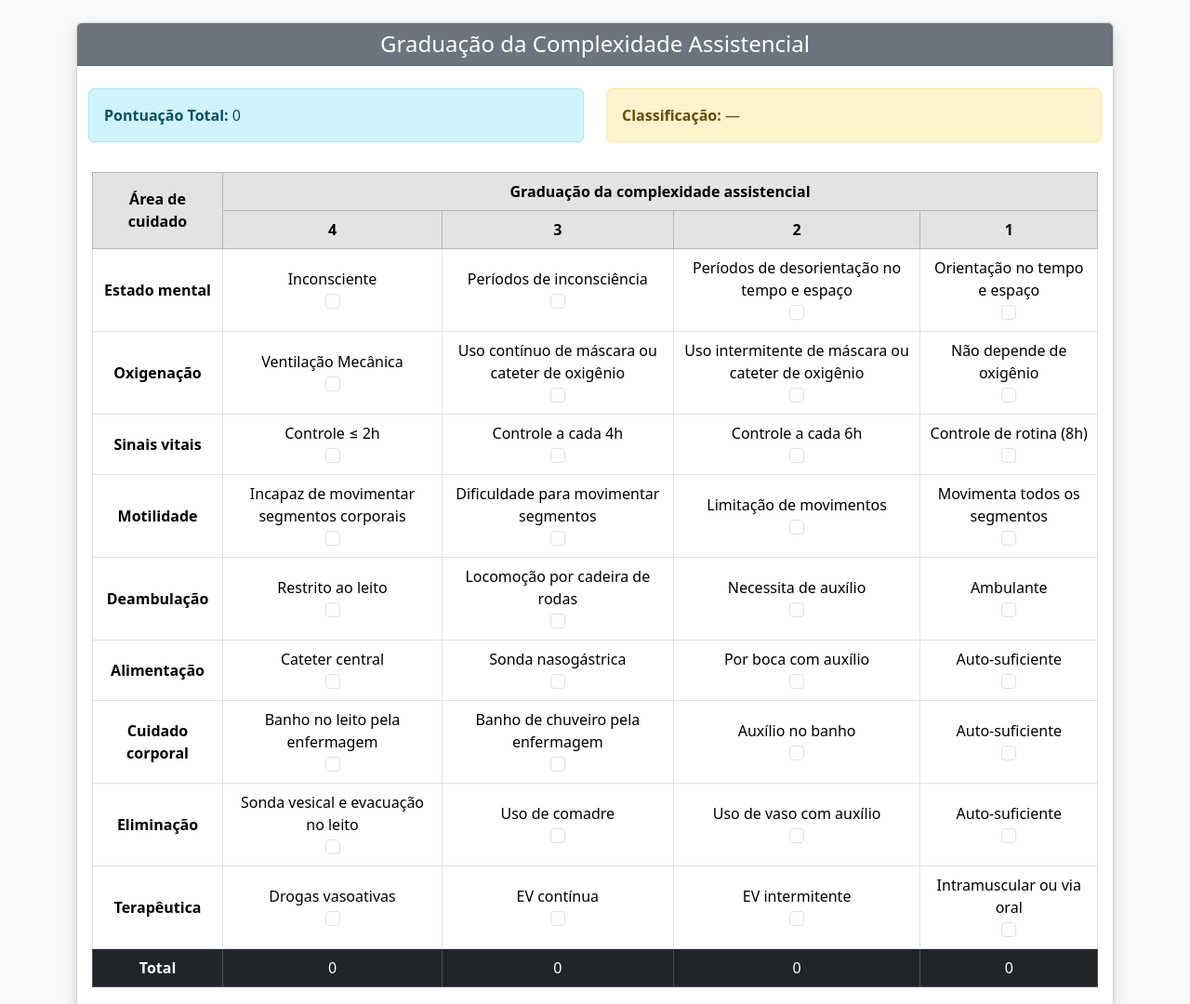
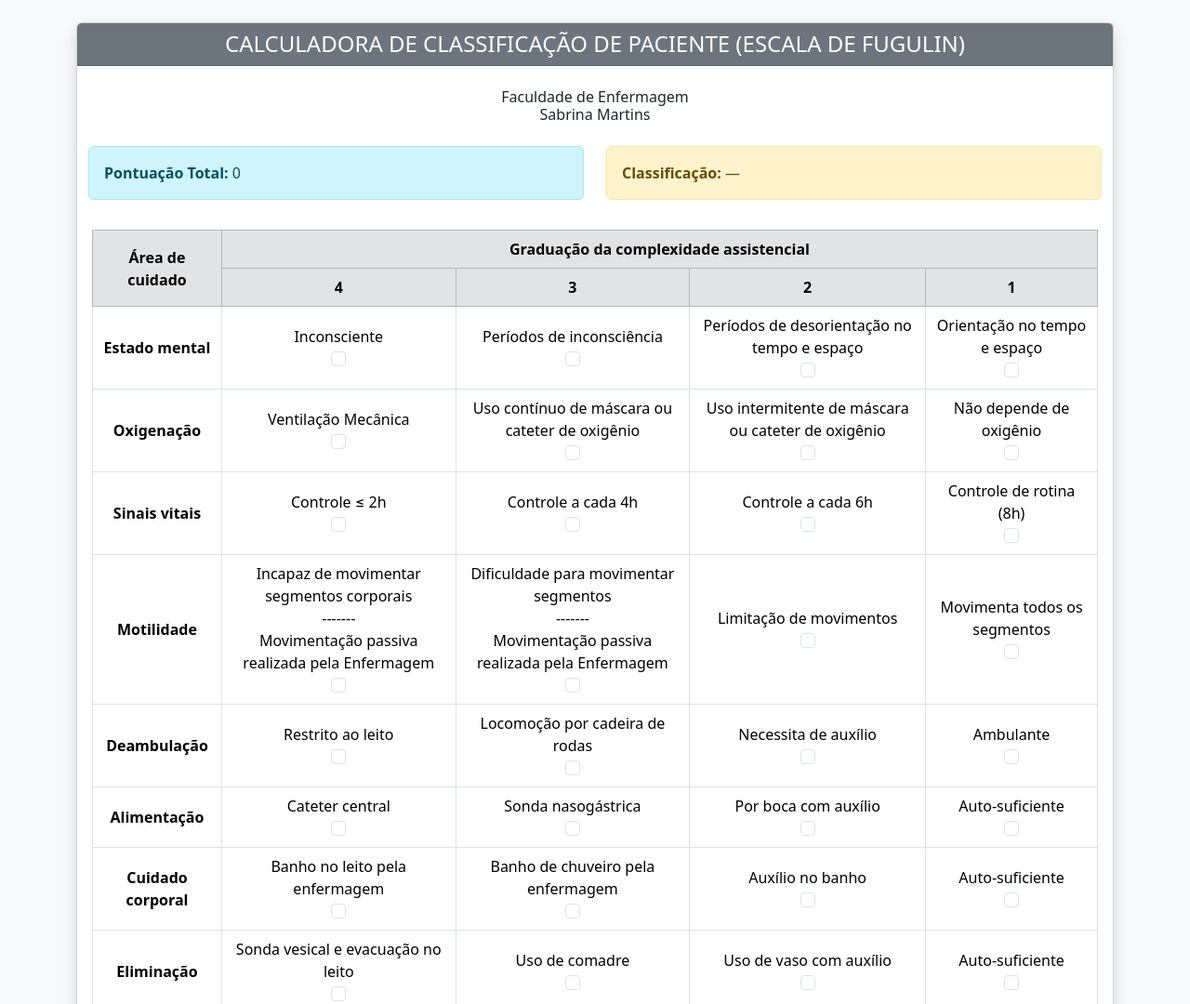
Before and after one commit to eitorpaiva/fugulinSabrina, a plain HTML site: page index.html in a window 1280 px wide. Shown: the top 1080 px of the page at 93% size. Drawn offline with nearby package versions, Linux system fonts and the light colour scheme.

Commit message:
Add files via upload

```diff
--- a/index.html
+++ b/index.html
@@ -3,7 +3,7 @@
 
 <head>
     <meta charset="UTF-8">
-    <title>Graduação da Complexidade Assistencial</title>
+    <title>Calculadora de Classificação de Paciente (Escala de Fugulin)</title>
     <link href="https://cdn.jsdelivr.net/npm/bootstrap@5.3.2/dist/css/bootstrap.min.css" rel="stylesheet">
     <style>
         .selectable {
@@ -17,11 +17,14 @@
     <div class="container">
         <div class="card shadow">
             <div class="card-header bg-secondary text-white text-center">
-                <h4 class="mb-0">Graduação da Complexidade Assistencial</h4>
+                <h4 class="mb-0">CALCULADORA DE CLASSIFICAÇÃO DE PACIENTE (ESCALA DE FUGULIN)</h4>
             </div>
 
             <div class="container">
+                <br>
+                <h6 class="text-center">Faculdade de Enfermagem <br> Sabrina Martins</h6>
                 <div class="row mt-4">
+
                     <div class="col-md-6">
                         <div class="alert alert-info">
                             <strong>Pontuação Total:</strong>
@@ -108,9 +111,9 @@
                         <!-- Motilidade -->
                         <tr>
                             <th>Motilidade</th>
-                            <td class="selectable">Incapaz de movimentar segmentos corporais <br><input type="checkbox"
+                            <td class="selectable">Incapaz de movimentar segmentos corporais <br> ------- <br> Movimentação passiva realizada pela Enfermagem <br><input type="checkbox"
                                     class="form-check-input score" value="4"></td>
-                            <td class="selectable">Dificuldade para movimentar segmentos <br><input type="checkbox"
+                            <td class="selectable">Dificuldade para movimentar segmentos <br> ------- <br> Movimentação passiva realizada pela Enfermagem <br><input type="checkbox"
                                     class="form-check-input score" value="3"></td>
                             <td class="selectable">Limitação de movimentos <br><input type="checkbox"
                                     class="form-check-input score" value="2"></td>
```
